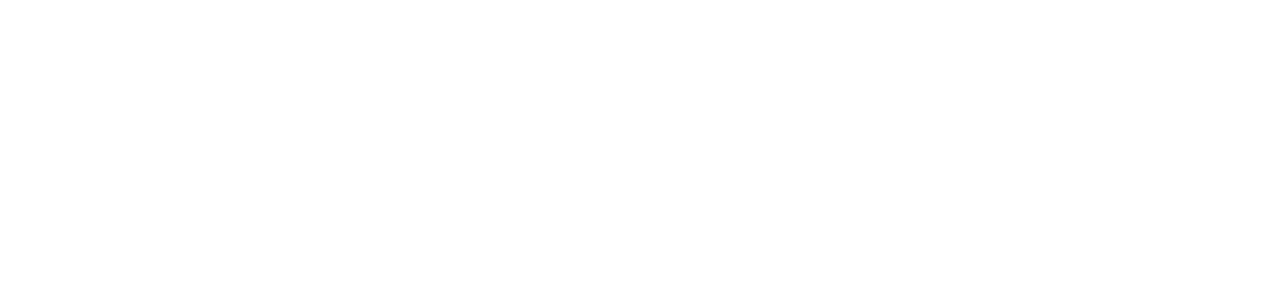
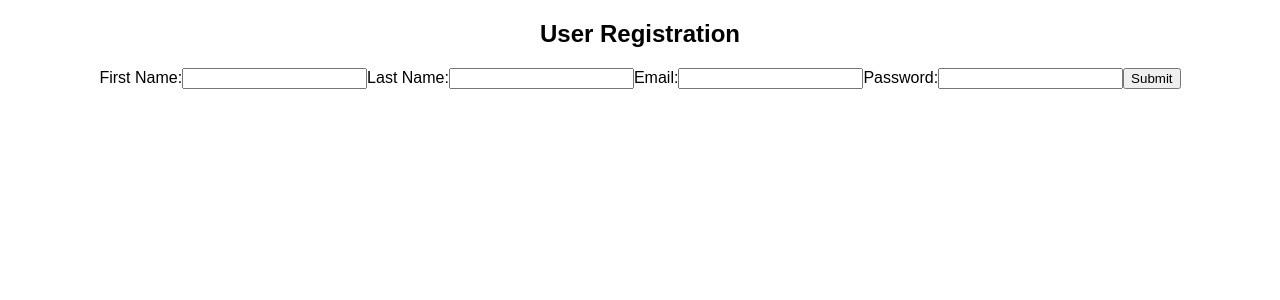
Before and after one commit to MalinduHettiarachchi/Fueltrix-, a React (Create React App) app in the folder fueltrix/: page /user-registration in a window 1280 px wide. Before the commit this address had no page. Shown: the top 300 px of the page. Built offline with nearby package versions, Linux system fonts and the light colour scheme.

Commit message:
Update project structure

```diff
--- a/fueltrix/src/App.js
+++ b/fueltrix/src/App.js
@@ -8,6 +8,14 @@ import Products from './pages/Products';
 import Contact from './pages/Contact';
 import './App.css';
 import Footer from './components/Footer';
+import Navbar from './components/Navbar';
+import UserRegistration from './pages/Admin/UserRegistration';
+import VehicleRegistration from './pages/Admin/VehicleRegistration';
+import ShedRegistration from './pages/Admin/ShedRegistration';
+import ViewDetails from './pages/Admin/ViewDetails';
+import ViewSummary from './pages/Admin/ViewSummary';
+
+
 
 function App() {
   return (
@@ -20,6 +28,12 @@ function App() {
           <Route path="/products" element={<Products />} />
           <Route path="/contact" element={<Contact />} />
           <Route path="/footer" element={<Footer />} />
+          <Route path="/navbar" element={<Navbar />} />
+          <Route path="/user-registration" element={<UserRegistration />} />
+          <Route path="/vehicle-registration" element={<VehicleRegistration />} />
+          <Route path="/shed-registration" element={<ShedRegistration />} />
+          <Route path="/view-details" element={<ViewDetails />} />
+          <Route path="/view-summary" element={<ViewSummary />} />
 
         </Routes>
       </div>
--- a/fueltrix/src/components/Navbar.js
+++ b/fueltrix/src/components/Navbar.js
@@ -12,7 +12,7 @@ const Navbar = () => {
       <ul className="navbar-links">
         <li><Link to="/">Welcome</Link></li>
         <li><Link to="/about">About</Link></li>
-        <li><Link to="/services">Services</Link></li>
+        <li><Link to="/user-registration">Services</Link></li>
         <li><Link to="/products">Products</Link></li>
         <li><Link to="/contact">Contact</Link></li>
       </ul>
--- /dev/null
+++ b/fueltrix/src/pages/Admin/ShedRegistration.js
@@ -0,0 +1,40 @@
+import React, { useState } from 'react';
+
+const ShedRegistration = () => {
+  const [shedData, setShedData] = useState({
+    shedName: '',
+    location: '',
+    capacity: '',
+  });
+
+  const handleChange = (e) => {
+    const { name, value } = e.target;
+    setShedData({ ...shedData, [name]: value });
+  };
+
+  const handleSubmit = (e) => {
+    e.preventDefault();
+    // Your form submission logic here
+    console.log(shedData);
+  };
+
+  return (
+    <div>
+      <h2>Shed Registration</h2>
+      <form onSubmit={handleSubmit}>
+        <label htmlFor="shedName">Shed Name:</label>
+        <input type="text" id="shedName" name="shedName" value={shedData.shedName} onChange={handleChange} />
+
+        <label htmlFor="location">Location:</label>
+        <input type="text" id="location" name="location" value={shedData.location} onChange={handleChange} />
+
+        <label htmlFor="capacity">Capacity:</label>
+        <input type="number" id="capacity" name="capacity" value={shedData.capacity} onChange={handleChange} />
+
+        <button type="submit">Submit</button>
+      </form>
+    </div>
+  );
+};
+
+export default ShedRegistration;
--- /dev/null
+++ b/fueltrix/src/pages/Admin/UserRegistration.js
@@ -0,0 +1,44 @@
+import React, { useState } from 'react';
+
+const UserRegistration = () => {
+  const [formData, setFormData] = useState({
+    firstName: '',
+    lastName: '',
+    email: '',
+    password: '',
+  });
+
+  const handleChange = (e) => {
+    const { name, value } = e.target;
+    setFormData({ ...formData, [name]: value });
+  };
+
+  const handleSubmit = (e) => {
+    e.preventDefault();
+    // Your form submission logic here
+    console.log(formData);
+  };
+
+  return (
+    <div>
+      <h2>User Registration</h2>
+      <form onSubmit={handleSubmit}>
+        <label htmlFor="firstName">First Name:</label>
+        <input type="text" id="firstName" name="firstName" value={formData.firstName} onChange={handleChange} />
+
+        <label htmlFor="lastName">Last Name:</label>
+        <input type="text" id="lastName" name="lastName" value={formData.lastName} onChange={handleChange} />
+
+        <label htmlFor="email">Email:</label>
+        <input type="email" id="email" name="email" value={formData.email} onChange={handleChange} />
+
+        <label htmlFor="password">Password:</label>
+        <input type="password" id="password" name="password" value={formData.password} onChange={handleChange} />
+
+        <button type="submit">Submit</button>
+      </form>
+    </div>
+  );
+};
+
+export default UserRegistration;
--- /dev/null
+++ b/fueltrix/src/pages/Admin/VehicleRegistration.js
@@ -0,0 +1,40 @@
+import React, { useState } from 'react';
+
+const VehicleRegistration = () => {
+  const [vehicleData, setVehicleData] = useState({
+    vehicleNumber: '',
+    vehicleType: '',
+    manufacturer: '',
+  });
+
+  const handleChange = (e) => {
+    const { name, value } = e.target;
+    setVehicleData({ ...vehicleData, [name]: value });
+  };
+
+  const handleSubmit = (e) => {
+    e.preventDefault();
+    // Your form submission logic here
+    console.log(vehicleData);
+  };
+
+  return (
+    <div>
+      <h2>Vehicle Registration</h2>
+      <form onSubmit={handleSubmit}>
+        <label htmlFor="vehicleNumber">Vehicle Number:</label>
+        <input type="text" id="vehicleNumber" name="vehicleNumber" value={vehicleData.vehicleNumber} onChange={handleChange} />
+
+        <label htmlFor="vehicleType">Vehicle Type:</label>
+        <input type="text" id="vehicleType" name="vehicleType" value={vehicleData.vehicleType} onChange={handleChange} />
+
+        <label htmlFor="manufacturer">Manufacturer:</label>
+        <input type="text" id="manufacturer" name="manufacturer" value={vehicleData.manufacturer} onChange={handleChange} />
+
+        <button type="submit">Submit</button>
+      </form>
+    </div>
+  );
+};
+
+export default VehicleRegistration;
--- /dev/null
+++ b/fueltrix/src/pages/Admin/ViewDetails.js
@@ -0,0 +1,14 @@
+import React from 'react';
+
+const ViewDetails = () => {
+  // Fetch data or define data for viewing details
+
+  return (
+    <div>
+      <h2>View Details</h2>
+      {/* Display details here */}
+    </div>
+  );
+};
+
+export default ViewDetails;
--- /dev/null
+++ b/fueltrix/src/pages/Admin/ViewSummary.js
@@ -0,0 +1,14 @@
+import React from 'react';
+
+const ViewSummary = () => {
+  // Fetch data or define data for summarizing
+
+  return (
+    <div>
+      <h2>View Summary</h2>
+      {/* Display summary here */}
+    </div>
+  );
+};
+
+export default ViewSummary;
```
